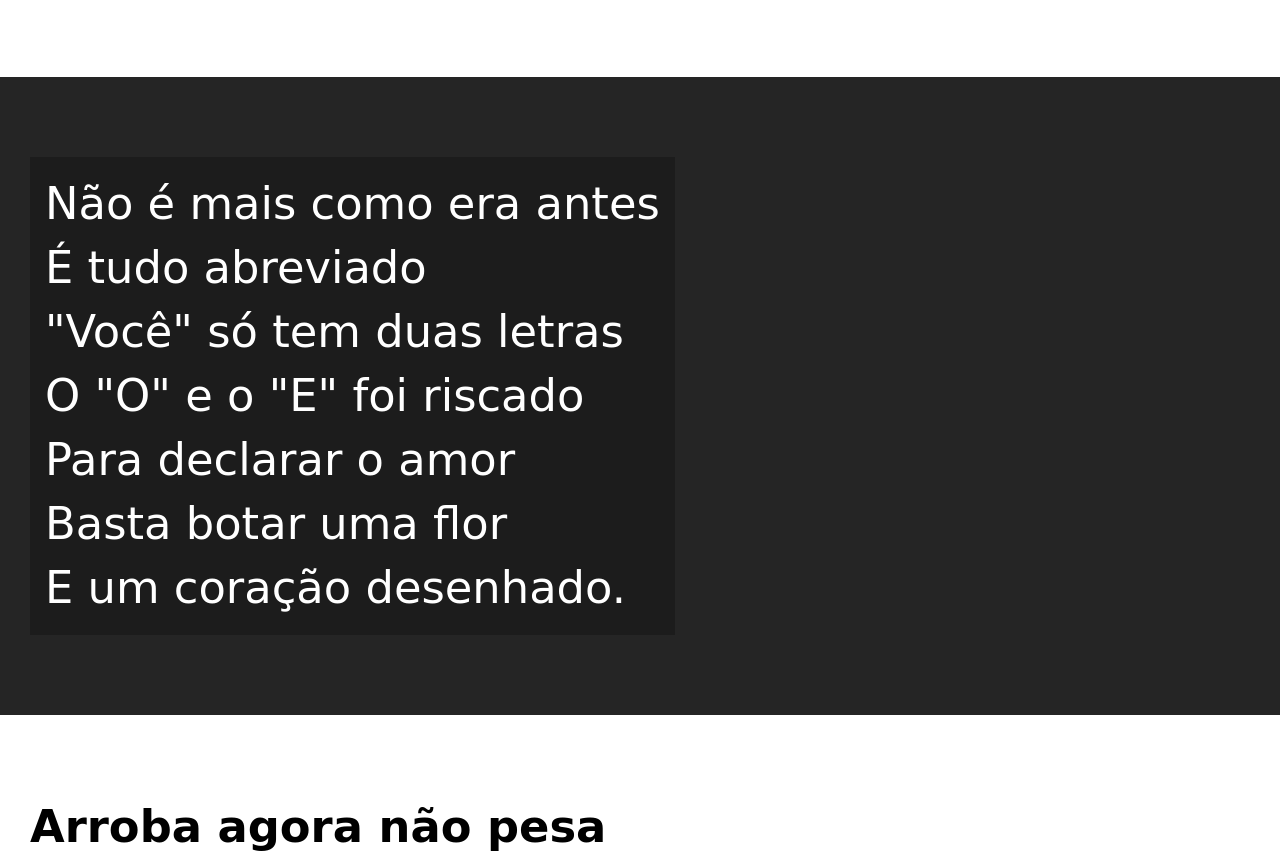
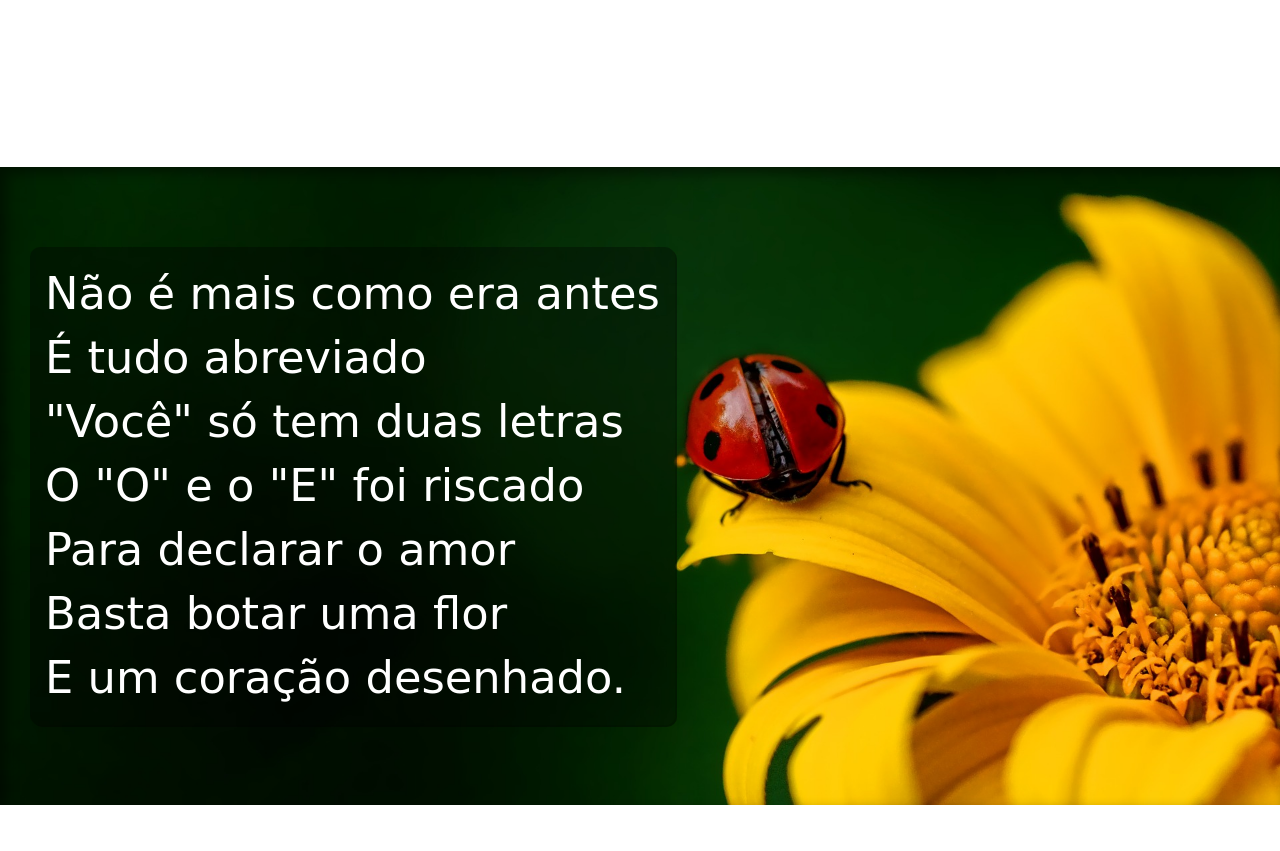
Before and after one commit to Wallison-Greg/Lp-Cordel, a plain HTML site: page index.html in a window 1280 px wide. Shown: the part 695-1546 px from the top of the page. Drawn offline with Linux system fonts and the light colour scheme; a web font is replaced by a local one.

Commit message:
Projeto finalizado

```diff
--- a/index.html
+++ b/index.html
@@ -31,7 +31,7 @@
                 Vou dizer tudo em poesia.
             </p>
         </section>
-        <section class="imagem">
+        <section class="imagem" id="img1">
             <p>
                 Não é mais como era antes <br>
                 É tudo abreviado <br>
@@ -63,7 +63,7 @@
                 Decifre esse rabisco.
             </p>
         </section>
-        <section class="imagem">
+        <section class="imagem" id="img2">
             <p>
                 Tenho saudade das cartas <br>
                 Escritas com a própria mão <br>
--- a/style/estilo.css
+++ b/style/estilo.css
@@ -48,11 +48,16 @@ main > section{
     padding-left: 30px;
     font-size: 3.5vw;
 }
+main p{
+    padding-bottom: 2em;
+}
 .imagem > p {
-    background-color: rgba(0, 0, 0, 0.253);
+    background-color: rgba(0, 0, 0, 0.336);
     display: inline-block;
+    border-radius: 10px;
     padding: 15px;
     font-family: var(--fonte-imagem);
+    box-shadow: 2px 2px 0px rgba(0, 0, 0, 0.411);
 }
 .normal > p {
     font-family: var(--fonte-imagem);
@@ -64,6 +69,17 @@ main > section{
 .imagem{
     background-color: rgb(37, 37, 37);
     color: white;
+    box-shadow: inset 6px 6px 13px 0px rgba(0, 0, 0, 0.459);
+    background-size: cover;
+    background-attachment: fixed;
+}
+#img1{
+    background-image: url('../img/background001.jpg');
+    background-position: right center;
+}
+#img2{
+    background-image: url('../img/background002.jpg');
+    background-position: right center;
 }
 footer{
     background-color: black;
@@ -71,3 +87,5 @@ footer{
     color: white;
     padding: 10px;
 }
+
+/*ao utilizar os valores "vh" ou "vw" gera um aspecto responsivo na pagina ja que esses valores tem referencias logicas sobre a altura da pagina e a largura da pagina*/
```
